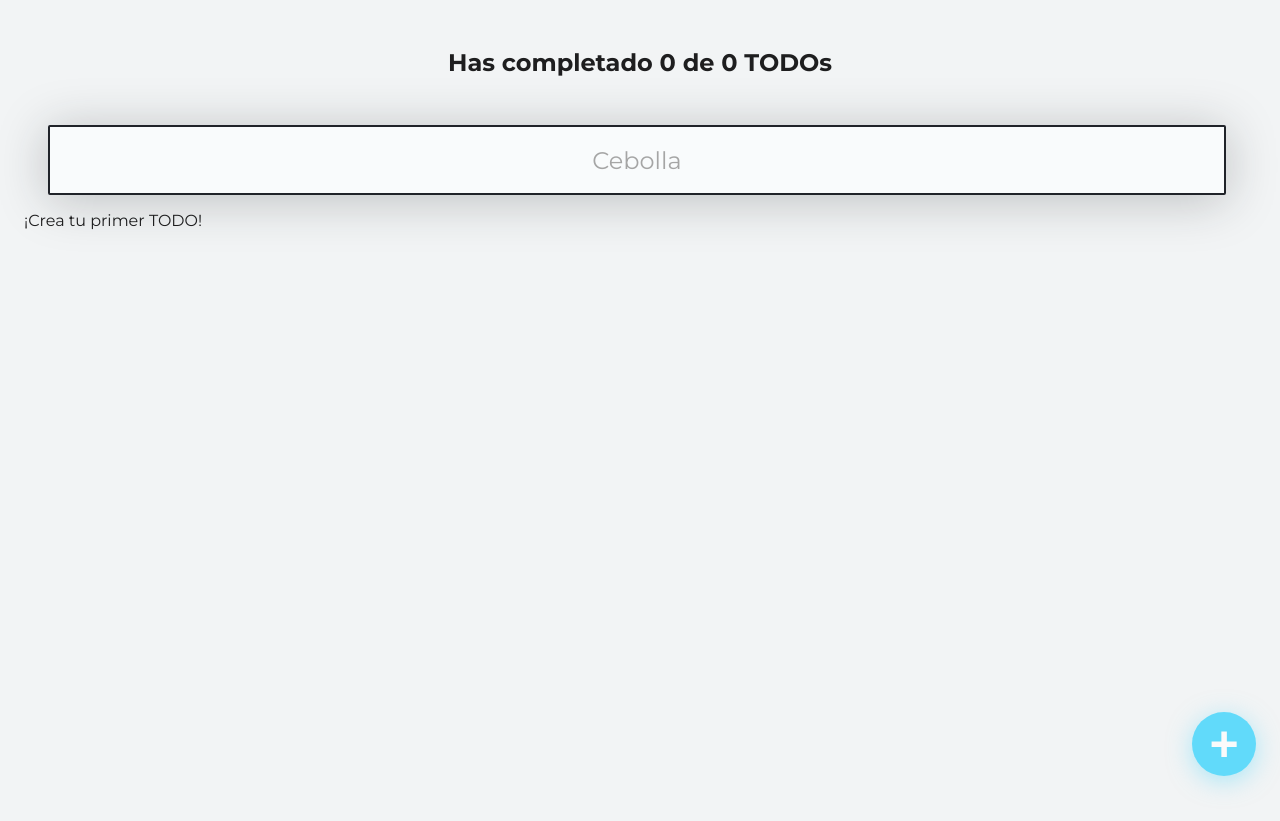
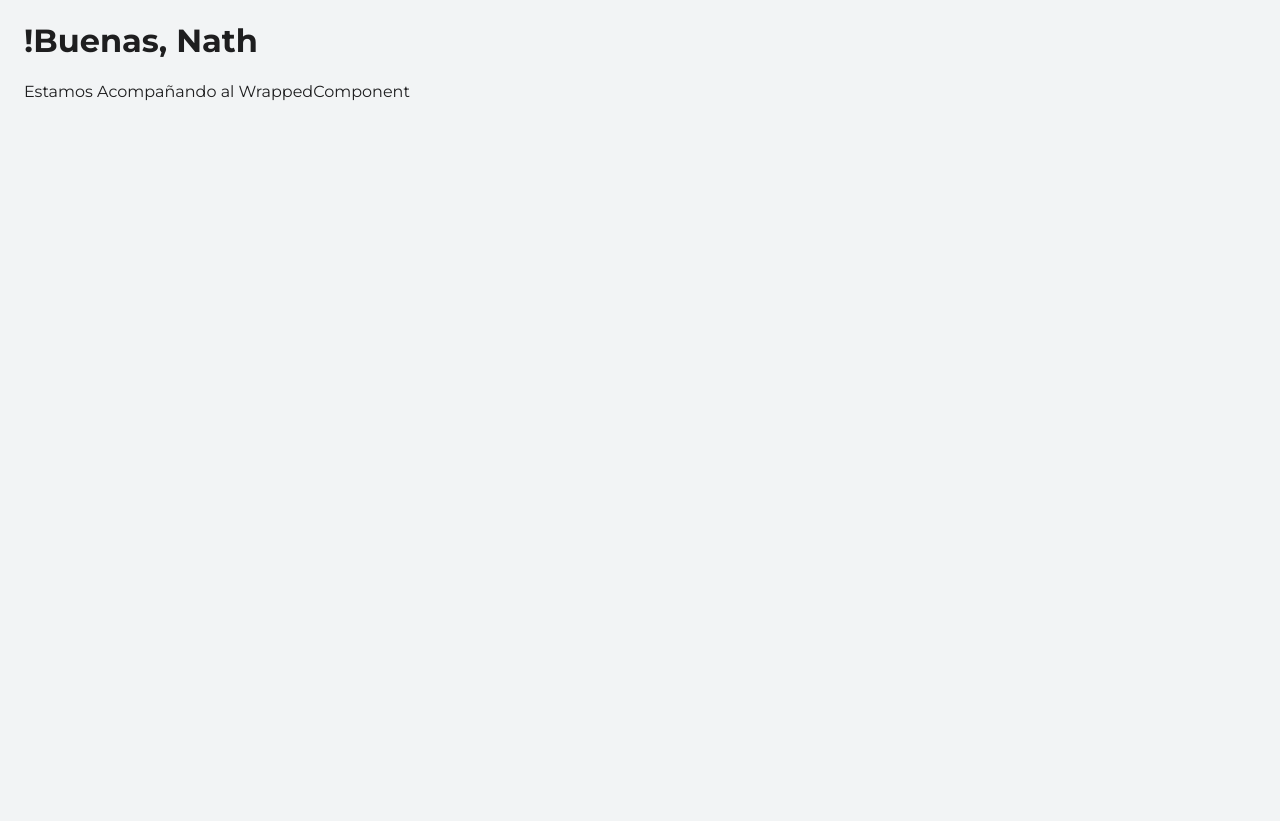
Before and after one commit to erickaltamirano07/Curso-react-patrones-render, a React (Create React App) app: page / in a window 1280 px wide. Before the commit the page ends 800 px from the top, so only its background shows below. Built offline with nearby package versions, Linux system fonts and the light colour scheme.

Commit message:
Clase13
High Order Components

```diff
--- a/src/index.js
+++ b/src/index.js
@@ -1,7 +1,29 @@
 import React from "react";
 import ReactDOM from "react-dom/client";
 import "./styles/index.css";
-import App from "./components/App.js";
+//import App from "./components/App.js";
+
+function App(props){
+    return (
+        <h1>!{props.saludo}, {props.name}</h1>
+    )
+}
+
+function withSaludo(WrappedComponent){
+    return function WrappedComponentWithSaludo(saludo){
+        return function ComponenteDeVerdad(props) {
+            return (
+                <React.Fragment>
+                <WrappedComponent {...props} saludo={saludo}/>
+                <p>Estamos Acompañando al WrappedComponent </p>
+            </React.Fragment>
+            );
+        }
+    }
+}
+
+const AppWithSaludo = withSaludo(App)('Buenas');
 
 const root = ReactDOM.createRoot(document.getElementById("root"));
-root.render(<App />);
+//root.render(<App saludo="Buenas" name="Nath"/>);
+root.render(<AppWithSaludo name="Nath"/>);
```
